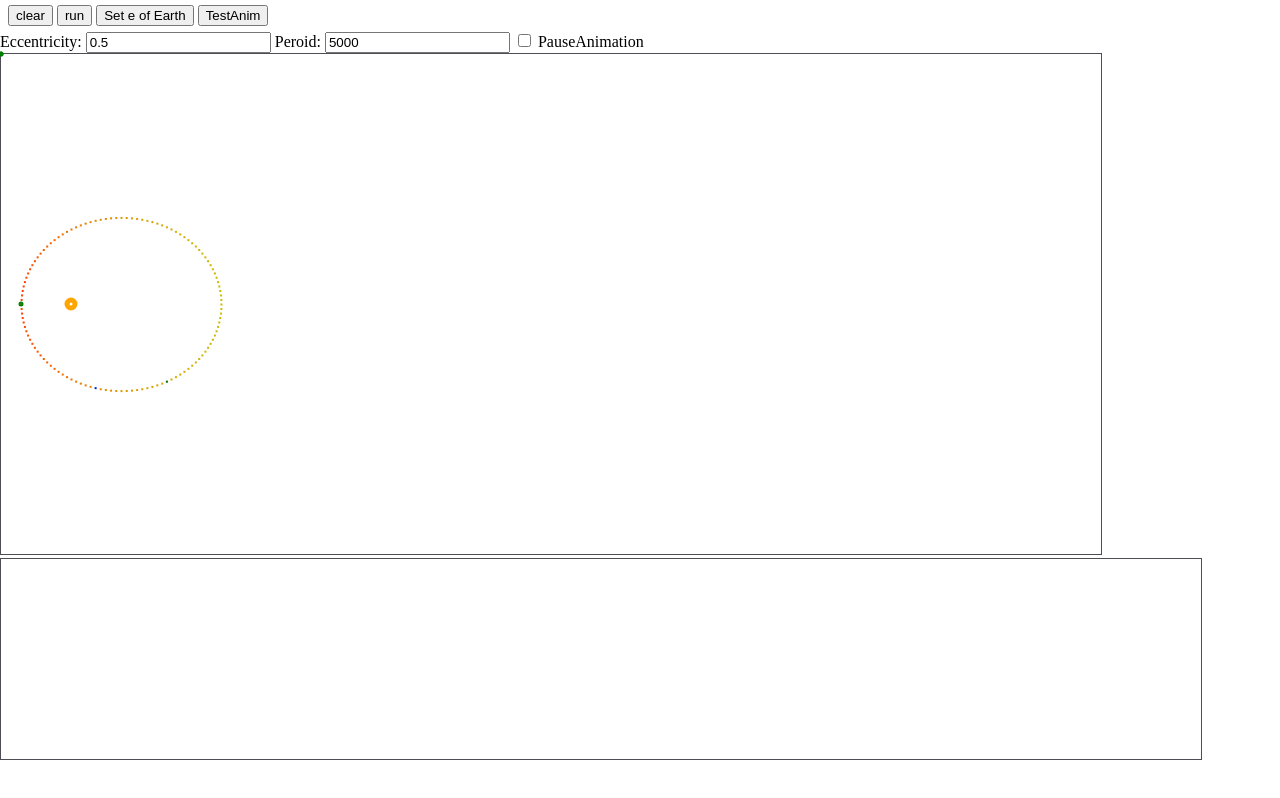
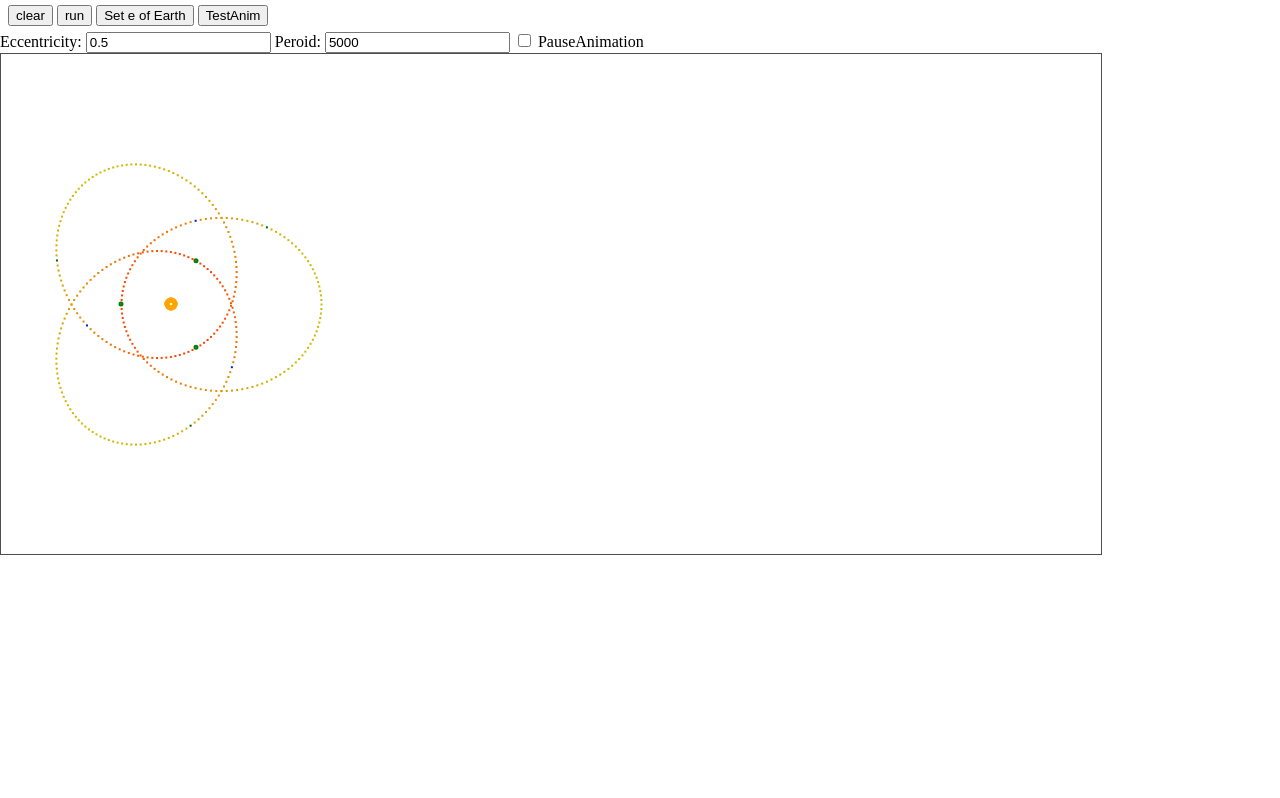
Before and after one commit to GeorgeBobrov/Ellips, a website: page ellips.html in a window 1280 px wide. Drawn offline with Linux system fonts and the light colour scheme.

Commit message:
animation of multiple bodies complited

```diff
--- a/ellips.html
+++ b/ellips.html
@@ -79,13 +79,13 @@ canvas {
 		<div class="planet" id="planet2"></div>
 		<div class="planet" id="planet3"></div>
 	</div>
-	<canvas id="chart" width="1200" height="200"></canvas>
 
 <script>
 
 let scene = document.getElementById('scene')
-let chart = document.getElementById('chart')
 let planet = document.getElementById('planet')
+let planet2 = document.getElementById('planet2')
+let planet3 = document.getElementById('planet3')
 let checkboxPause = document.getElementById('cbPause')
 let inputEccentricity = document.getElementById('inputEccentricity');
 let inputPeroid = document.getElementById('inputPeroid');
@@ -95,11 +95,7 @@ inputEccentricity.onchange = run
 
 
 function clear_overlay() {
-	let c = document.getElementById('overlay')
-	c.getContext('2d').clearRect(0, 0, c.width, c.height)
-
-	c = document.getElementById('chart')
-	c.getContext('2d').clearRect(0, 0, c.width, c.height)
+	scene.getContext('2d').clearRect(0, 0, scene.width, scene.height)
 }
 
 
@@ -119,35 +115,62 @@ const secInDay = 60 * 60 * 24
 
 
 let simulationSpeedup = 1
+let bodies = []
 
 function run() {
-	const e = inputEccentricity.value
-	// const a = 200 //Semi-major axis
-	// const c = a * e
+	const eccentricity = inputEccentricity.value
+
+	let screenGravityOrigin = {x: 170, y: 250}
+	cancelAnimationFrame(animationId)
+	bodies = []
+
+	setupOrbitParameters(planet, Perihelion_Earth, eccentricity, Math.PI, screenGravityOrigin, 50)
+	drawEllips(scene, planet)
+	bodies.push(planet)
+
+	setupOrbitParameters(planet2, Perihelion_Earth, eccentricity, Math.PI * 1 / 3, screenGravityOrigin, 50)
+	drawEllips(scene, planet2)
+	bodies.push(planet2)
+
+	setupOrbitParameters(planet3, Perihelion_Earth, eccentricity, Math.PI * 5 / 3, screenGravityOrigin, 50)
+	drawEllips(scene, planet3)
+	bodies.push(planet3)
+
+	simulationSpeedup = planet.Period / (inputPeroid.value / 1000)
+	animationPrevTime_ms = performance.now()
+
+	animationId = requestAnimationFrame(animateFrame)
+}
+
+
+function setupOrbitParameters(body, Perihelion, eccentricity, ArgumentOfPeriapsis, gravityOrigin, screenPerihelion) {
 	// const Perihelion = a - c
 	// const Aphelion = a + c
 
-	planet.Perihelion = Perihelion_Earth
-	planet.a = planet.Perihelion / (1 - e)
-	planet.b = planet.a * Math.sqrt(1 - e*e)
-	planet.sizeKoef = planet.Perihelion / 50
-	planet.e = e
+	body.Perihelion = Perihelion
+	body.a = body.Perihelion / (1 - eccentricity)
+	body.b = body.a * Math.sqrt(1 - eccentricity**2)
+	body.sizeKoef = body.Perihelion / screenPerihelion
+	body.e = eccentricity
+	body.gravityOrigin = gravityOrigin
+	body.omega = ArgumentOfPeriapsis // angle from perihelion point to current position
 
-	let a = planet.a / planet.sizeKoef
-	let b = planet.b / planet.sizeKoef
-	let c = a * e
+	body.Period = 2 * Math.PI * Math.sqrt((body.a)**3 / mu)
 
-	let gravityOrigin = {x: 70, y: 250}
-	planet.gravityOrigin = gravityOrigin
-
-	drawEllips(scene, planet)
+	let a = body.a / body.sizeKoef
+	let b = body.b / body.sizeKoef
+	let c = a * eccentricity
 
 	// set start position and speed
-	let {x, y} = calcDotPosition2(a, b, 0)
-	planet.position = {x: x - c, y}
-	planet.speedX = 0
-	planet.speedY = calcOrbitalSpeed(planet.Perihelion, planet.a)
-	startAnimation(inputPeroid.value, planet)
+	let PerihelionPos = calcEllipsPoint(a, b, 0)
+	PerihelionPos.x = PerihelionPos.x - c // from ellips center to focus
+
+	PerihelionPos = rotatePoint(PerihelionPos, body.omega)
+	body.position = PerihelionPos
+
+	let speedPerihelion = calcOrbitalSpeed(body.Perihelion, body.a)
+	body.speedX = speedPerihelion * Math.sin(-body.omega)
+	body.speedY = speedPerihelion * Math.cos(-body.omega)
 }
 
 
@@ -160,18 +183,14 @@ function drawEllips(canvas, body) {
 	let c = a * body.e
 	let Aphelion = a + c
 
-	let ellipsCentr_x = body.gravityOrigin.x + c
-	let ellipsCentr_y = body.gravityOrigin.y
-
 	let ctx = canvas.getContext('2d')
-
 
 	ctx.lineWidth = 5
 	ctx.strokeStyle = 'orange'
 
 	// Draw Ellips focus
 	ctx.beginPath()
-	ctx.ellipse(ellipsCentr_x - c, ellipsCentr_y, 4, 4, 0, 0, 2 * Math.PI)
+	ctx.ellipse(body.gravityOrigin.x, body.gravityOrigin.y, 4, 4, 0, 0, 2 * Math.PI)
 	ctx.stroke()
 
 	ctx.lineWidth = 1
@@ -184,9 +203,6 @@ function drawEllips(canvas, body) {
 
 	let l1 = 3 * ((a-b) / (a+b))**2
 	let LenOrbit2 = Math.PI * (a+b) * (1 + l1 / (10 + Math.sqrt(4 - l1)) )
-
-	let Period = 2 * Math.PI * Math.sqrt((body.a)**3 / mu)
-	body.Period = Period
 
 	console.log(`--------- Perihelion=${Perihelion.toFixed(1)}, Aphelion=${Aphelion.toFixed(1)}, e=${body.e} ----------`)
 
@@ -206,10 +222,13 @@ function drawEllips(canvas, body) {
 
 	for (let alpha = 0; alpha <= 360; alpha+=3) {
 		let alphaRad = alpha/180*Math.PI
-		let curPos = calcDotPosition2(a, b, alphaRad)
+		let curPos = calcEllipsPoint(a, b, alphaRad)
+		curPos.x = curPos.x - c // from ellips center to focus
+
+		curPos = rotatePoint(curPos, body.omega)
 		let {x, y} = curPos
-		let R = Math.sqrt((x - c)**2 + y**2)
 
+		let R = Math.sqrt(x**2 + y**2)
 		let speed = calcOrbitalSpeed(R*body.sizeKoef, body.a)
 
 		let deltaX = 0
@@ -228,9 +247,6 @@ function drawEllips(canvas, body) {
 		let dateIdeal = new Date(startDaySeconds + dayIdeal *secInDay*1000)
 
 
-		let Epot = Mass_Earth * (mu / (R * body.sizeKoef))
-		let Ekin = Mass_Earth * speed**2 / 2
-
 		let hue = Math.round(15 + (1 - (speed / speed_Perihelion)) * 60)
 		let lit = Math.round(50 - (1 - (speed / speed_Perihelion)) * 15)
 		let meanSpeed = (speed_Aphelion + speed_Perihelion) / 2
@@ -239,7 +255,7 @@ function drawEllips(canvas, body) {
 			ctx.strokeStyle = `hsl(230, 100%, 40%)`
 			meanSpeedReached = true
 			numMeanSpeedReached = alpha
-		} else if (sumIntervals > (Period / 4) && !halfPeriodReached) {
+		} else if (sumIntervals > (body.Period / 4) && !halfPeriodReached) {
 			ctx.strokeStyle = `hsl(120, 100%, 20%)`
 			halfPeriodReached = true
 			numHalfPeriodReached = alpha
@@ -247,24 +263,22 @@ function drawEllips(canvas, body) {
 		else
 			ctx.strokeStyle = `hsl(${hue}, 100%, ${lit}%)`
 
-		ctx.strokeRect(ellipsCentr_x - x, ellipsCentr_y + y, 1, 1)
+		ctx.strokeRect(body.gravityOrigin.x + x, body.gravityOrigin.y + y, 1, 1)
 
 		prevPos = curPos
 		prevSpeed = speed
 
 		console.log(`alpha=${alpha}, x=${x.toFixed(1)}, y=${y.toFixed(1)}, speed=${speed.toFixed(0)}, t=${(interval/secInDay).toFixed(2)},`,
 			`date= ${date.toLocaleString('ru')}, dateIdeal= ${dateIdeal.toLocaleString('ru')}, diff=${((date-dateIdeal) / (1000*60*60)).toFixed(2)}`)
-		//  `Epot=${Epot.toExponential(1)}, Ekin=${Ekin.toExponential(1)}, Epot-Ekin=${(Epot - Ekin).toExponential(1)}`
 
-		dataHistory.push({alpha, x, y, speed, interval, date, dateIdeal, diff: date-dateIdeal, Epot, Ekin})
 	}
 
 	console.log(`L orbit1=${(LenOrbit * body.sizeKoef).toFixed(0)}`)
 	console.log(`L orbit2=${(LenOrbit2 * body.sizeKoef).toFixed(0)}`)
 
-	let T_days = Period/secInDay
+	let T_days = body.Period/secInDay
 	console.log(`T orbit=${T_days.toFixed(2)} days, ${(T_days/365.25).toFixed(1)} years`)
-	console.log(`sumIntervals=${(sumIntervals / secInDay).toFixed(2)} days, error=${(Period - sumIntervals).toFixed(2)} s`)
+	console.log(`sumIntervals=${(sumIntervals / secInDay).toFixed(2)} days, error=${(body.Period - sumIntervals).toFixed(2)} s`)
 
 	console.log(`numMeanSpeedReached=${numMeanSpeedReached}, numHalfPeriodReached=${numHalfPeriodReached}`)
 }
@@ -272,7 +286,7 @@ run()
 
 
 
-function calcDotPosition2(a, b, alpha) {
+function calcEllipsPoint(a, b, alpha) {
 	let x = a * Math.cos(alpha)
 	let y = b * Math.sin(alpha)
 
@@ -284,30 +298,25 @@ function calcOrbitalSpeed(r, a) {
 }
 
 
-
-function startAnimation(duration_ms, body) {
-	simulationSpeedup = body.Period / (duration_ms / 1000)
-	body.prevTime_ms = performance.now()
-
-	cancelAnimationFrame(body.animationId)
-	body.animationId = requestAnimationFrame(time => animateFrame(time, body))
-}
+var animationPrevTime_ms
+var animationId
 
 const simulationAccuracy = 0.01 //smaller is better
 
-function animateFrame(time_ms, body) {
-	let timePast_ms = (time_ms - body.prevTime_ms)
+function animateFrame(time_ms) {
+	let timePast_ms = (time_ms - animationPrevTime_ms)
 	if (timePast_ms < 0) timePast_ms = 0
 
+	for (let body of bodies) {
 		let timeSimulated_ms = 0
 		while (timePast_ms > timeSimulated_ms) {
 			let timeLeft_ms = timePast_ms - timeSimulated_ms
 
-		let maxScreenSpeed_px_ms = Math.max(Math.abs(body.screenSpeedX), Math.abs(body.screenSpeedY)) / 1000
+			let maxScreenSpeed_px_ms = Math.max(Math.abs(body.screenSpeedX), Math.abs(body.screenSpeedY), 1000) / 1000
 			let optimalInterval_ms = (maxScreenSpeed_px_ms > 0) ? (simulationAccuracy / maxScreenSpeed_px_ms) : simulationAccuracy
 
 			let timeToSimulate_ms = (timeLeft_ms > optimalInterval_ms) ? optimalInterval_ms : timeLeft_ms
-		simulateNewPosition(timeToSimulate_ms / 1000)
+			simulateNewPosition(timeToSimulate_ms / 1000, body)
 			timeSimulated_ms += timeToSimulate_ms
 		}
 		// console.log(`screenSpeedX=${body.screenSpeedX?.toFixed(2)}, screenSpeedY=${body.screenSpeedY?.toFixed(2)}`)
@@ -316,12 +325,13 @@ function animateFrame(time_ms, body) {
 		// if (colculationTime > 30)
 		// 	console.log('timeDiff=', (colculationTime).toFixed(4))
 
-	body.style.transform = `translate(calc(-50% + ${body.gravityOrigin.x - body.position.x}px), calc(-50% + ${body.gravityOrigin.y - body.position.y}px))`
-	body.prevTime_ms = time_ms
+		body.style.transform = `translate(calc(-50% + ${body.gravityOrigin.x + body.position.x}px), calc(-50% + ${body.gravityOrigin.y + body.position.y}px))`
+	}
 
-	body.animationId = requestAnimationFrame(time => animateFrame(time, body))
+	animationPrevTime_ms = time_ms
+	animationId = requestAnimationFrame(animateFrame)
 
-	function simulateNewPosition(timePast_s) {
+	function simulateNewPosition(timePast_s, body) {
 		// console.log('timePast=', (timePast_s).toFixed(4))
 
 		let timePastSimulation = timePast_s * simulationSpeedup
@@ -347,15 +357,26 @@ function animateFrame(time_ms, body) {
 
 }
 
+function rotatePoint(point, gamma) {
+	let R = Math.sqrt(point.x**2 + point.y**2)
+	let alpha = Math.atan2(point.y, point.x)
+	let beta = alpha + gamma
+	let x = R * Math.cos(beta)
+	let y = R * Math.sin(beta)
+
+	return {x, y}
+}
+
+
 checkboxPause.onclick = function (event) {
 	if (!checkboxPause.checked) {
-		if (planet.animationId == 0) {
-			planet.prevTime_ms = performance.now()
-			planet.animationId = requestAnimationFrame(time => animateFrame(time, planet))
+		if (animationId == 0) {
+			animationPrevTime_ms = performance.now()
+			animationId = requestAnimationFrame(animateFrame)
 		}
 	} else {
-		cancelAnimationFrame(planet.animationId)
-		planet.animationId = 0
+		cancelAnimationFrame(animationId)
+		animationId = 0
 	}
 }
 
```
Lines whose indentation alone changed are shown as unchanged.
